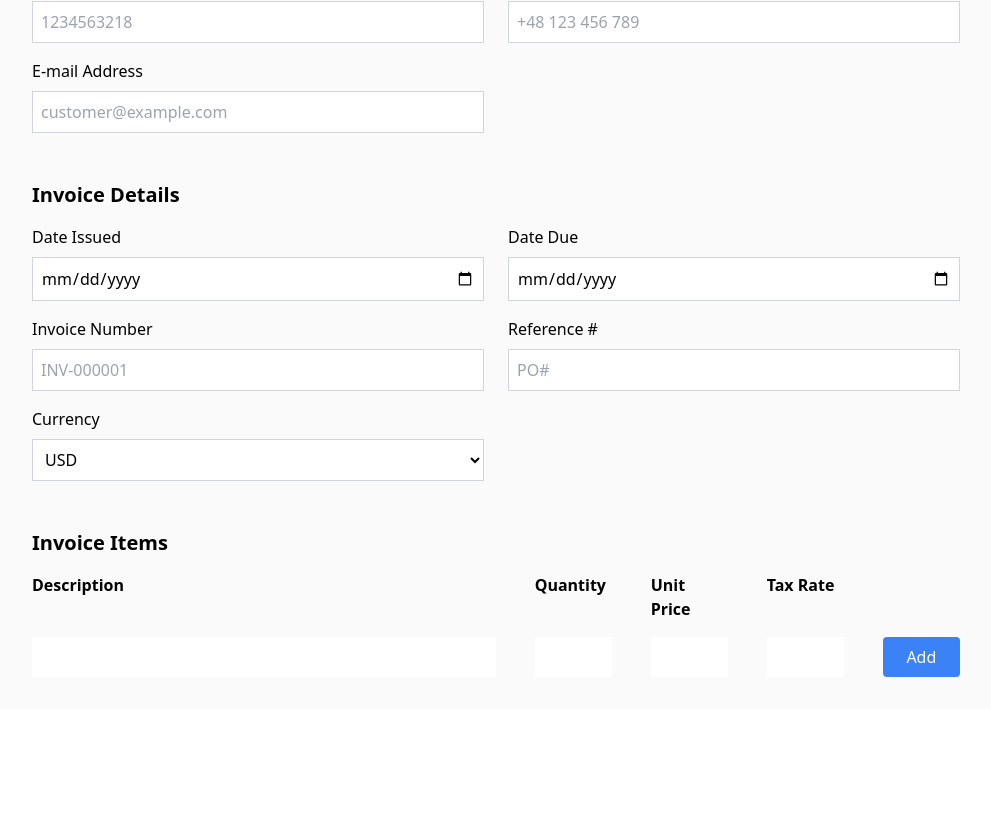
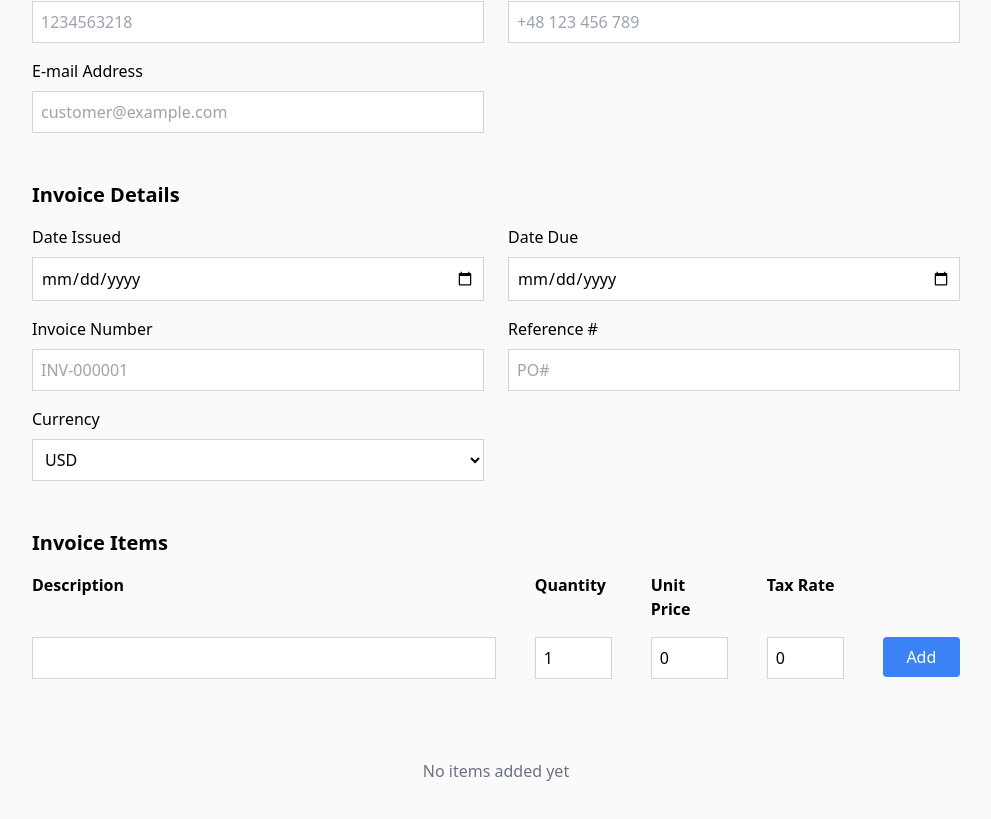
Before and after one commit to jmalinkiewicz/react-invoice-generator, a React (Vite) app: page / in a window 1280 px wide. Shown: the part 647-1466 px from the top of the page, without its empty margins (144-1135 px from the left). Before the commit the page ends 1356 px from the top, so only its background shows below. Built offline with nearby package versions, Linux system fonts and the light colour scheme.

Commit message:
add invoice items handling

```diff
--- a/src/components/forms/itemsForm.tsx
+++ b/src/components/forms/itemsForm.tsx
@@ -1,10 +1,47 @@
 import { useState } from "react";
+import { useAppDispatch, useAppSelector } from "../../hooks";
+import { addItem, removeItem } from "../../features/invoice/invoiceSlice";
 
 export default function ItemsForm() {
   const [description, setDescription] = useState("");
-  const [quantity, setQuantity] = useState(1);
-  const [unitPrice, setUnitPrice] = useState(0);
-  const [taxRate, setTaxRate] = useState(0);
+  const [quantity, setQuantity] = useState<number | "">(1);
+  const [unitPrice, setUnitPrice] = useState<number | "">(0);
+  const [taxRate, setTaxRate] = useState<number | "">(0);
+
+  const dispatch = useAppDispatch();
+  const items = useAppSelector((state) => state.invoiceSlice.invoiceItems);
+  const currency = useAppSelector(
+    (state) => state.invoiceSlice.invoiceDetails.currency
+  );
+
+  const currencyChar = {
+    USD: "$",
+    EUR: "€",
+    PLN: "zł",
+  }[currency];
+
+  function handleAddItem() {
+    if (!description || !quantity || !unitPrice || !taxRate) {
+      return;
+    }
+
+    dispatch(
+      addItem({
+        description,
+        quantity: Number(quantity),
+        unitPrice: Number(unitPrice),
+        taxRate: Number(taxRate),
+      })
+    );
+    setDescription("");
+    setQuantity(1);
+    setUnitPrice(0);
+    setTaxRate(0);
+  }
+
+  function handleRemoveItem(index: number) {
+    dispatch(removeItem(index));
+  }
 
   return (
     <div className="mt-12">
@@ -20,24 +57,101 @@ export default function ItemsForm() {
           </div>
           <div className="flex justify-between">
             <div className="w-1/2">
-              <input type="text" className="w-full p-2" />
+              <input
+                type="text"
+                className="w-full p-2 border-[1px] border-gray-300 hover:border-gray-400"
+                value={description}
+                onChange={(e) => setDescription(e.target.value)}
+              />
             </div>
             <div className="w-1/12">
-              <input type="text" className="w-full p-2" />
+              <input
+                type="number"
+                className="w-full p-2 border-[1px] border-gray-300 hover:border-gray-400"
+                value={quantity}
+                onChange={(e) => {
+                  if (e.target.value === "" || Number(e.target.value) < 0) {
+                    setQuantity("");
+                  } else {
+                    setQuantity(Number(e.target.value));
+                  }
+                }}
+              />
             </div>
             <div className="w-1/12">
-              <input type="text" className="w-full p-2" />
+              <input
+                type="number"
+                className="w-full p-2 border-[1px] border-gray-300 hover:border-gray-400"
+                value={unitPrice}
+                onChange={(e) => {
+                  if (e.target.value === "" || Number(e.target.value) < 0) {
+                    setUnitPrice("");
+                  } else {
+                    setUnitPrice(Number(e.target.value));
+                  }
+                }}
+              />
             </div>
             <div className="w-1/12">
-              <input type="text" className="w-full p-2" />
+              <input
+                type="number"
+                className="w-full p-2 border-[1px] border-gray-300 hover:border-gray-400"
+                value={taxRate}
+                onChange={(e) => {
+                  if (e.target.value === "" || Number(e.target.value) < 0) {
+                    setTaxRate("");
+                  } else {
+                    setTaxRate(Number(e.target.value));
+                  }
+                }}
+              />
             </div>
             <div className="w-1/12">
-              <button className="w-full p-2 bg-blue-500 rounded text-white hover:bg-blue-600">
+              <button
+                onClick={handleAddItem}
+                className="w-full p-2 bg-blue-500 rounded text-white hover:bg-blue-600"
+              >
                 Add
               </button>
             </div>
           </div>
         </div>
+        {!items.items.length && (
+          <div className="text-center mt-4 text-gray-500 p-16">
+            No items added yet
+          </div>
+        )}
+        <div className="flex flex-col mt-6">
+          {items.items.map((item, index) => {
+            return (
+              <div className="flex justify-between bg-slate-200 rounded py-1 px font-medium">
+                <div className="w-1/2 flex items-center pl-4">
+                  {item.description}
+                </div>
+                <div className="w-1/12 grid place-items-center">
+                  {item.quantity}
+                </div>
+                <div className="w-1/12 grid place-items-center">
+                  {currencyChar}
+                  {item.unitPrice}
+                </div>
+                <div className="w-1/12 grid place-items-center">
+                  {item.taxRate}%
+                </div>
+                <div className="w-1/12">
+                  <button
+                    onClick={() => {
+                      handleRemoveItem(index);
+                    }}
+                    className="w-full p-2 rounded bg-red-500 hover:bg-red-600 text-white"
+                  >
+                    Del
+                  </button>
+                </div>
+              </div>
+            );
+          })}
+        </div>
       </div>
     </div>
   );
--- a/src/features/invoice/invoiceSlice.ts
+++ b/src/features/invoice/invoiceSlice.ts
@@ -25,7 +25,7 @@ type InvoiceState = {
   invoiceItems: {
     items: {
       quantity: number;
-      description: number;
+      description: string;
       unitPrice: number;
       taxRate: number;
     }[];
```
